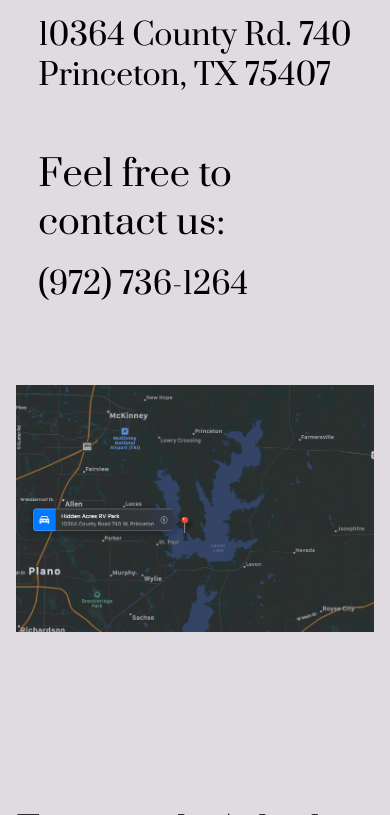
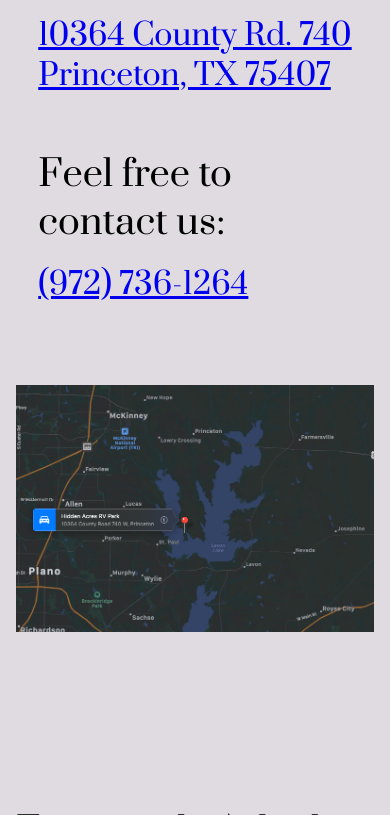
Before and after one commit to VijitSingh97/HiddenAcresRV, a Gatsby site: page / in a window 390 px wide. Shown: the part 4920-5735 px from the top of the page. Built offline with nearby package versions, Linux system fonts and the light colour scheme; Gatsby itself is replaced by a stand-in of ours; a web font is replaced by a local one.

Commit message:
clickable address and phone number

```diff
--- a/src/components/sections/ContactUs.js
+++ b/src/components/sections/ContactUs.js
@@ -35,9 +35,11 @@ const ContactUs = () => (
               </h1>
               <br />
               <h2>
+                <a href="https://goo.gl/maps/5jtXzJ2n8rnDhJY37">
                   10364 County Rd. 740
                   <br />
                   Princeton, TX 75407
+                </a>
               </h2>
               <br />
               <br />
@@ -48,8 +50,9 @@ const ContactUs = () => (
                   contact us:
               </h1>
               <br />
+
               <h2>
-                  (972) 736-1264
+                  <a href="tel:9727361264">(972) 736-1264</a>
               </h2>
               </Text>
             </Grid>
```
